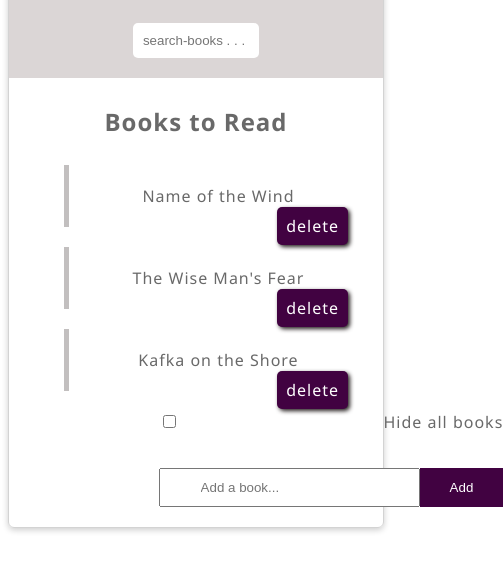
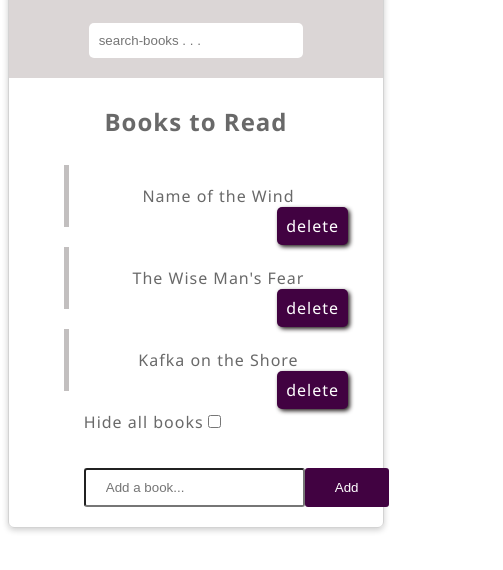
Before and after one commit to Gev2209/ToDoList, a plain HTML site: page index.html in a window 390 px wide. Shown: the part 132-702 px from the top of the page, 503 px wide, since content can reach past the window. Drawn offline with Linux system fonts and the light colour scheme.

Commit message:
change media

```diff
--- a/css/style.less
+++ b/css/style.less
@@ -37,6 +37,9 @@ body {
                     border: none;
                     margin-bottom: 10px;
                     border-radius: 5px;
+                    @media only screen and (max-width:600px) {
+                        width: 55%;
+                    }
                 }
             }
         }
@@ -58,6 +61,7 @@ body {
                 .name {
                     display: flex;
                     justify-content: center;
+
                 }
                 cursor: pointer;
                 &:hover {
@@ -83,11 +87,21 @@ body {
     #add_book {
         display: inline-block;
         margin-left: 40%;
+        @media only screen and (max-width:600px) {
+                margin-left: 20%;
+        }
         label {
             float: right;
+            @media only screen and (max-width:600px) {
+                    float: left;
+            }
         }
         #add_form_input {
             padding: 10px 40px;
+            border-radius: 3px;
+            @media only screen and (max-width:600px) {
+                padding: 10px 20px;
+            }
         }
         #text {
             display: flex;
@@ -99,6 +113,7 @@ body {
             background-color: rgb(65, 2, 65);
             border: none;
             transition: 0.5s;
+            border-radius: 3px;
             cursor: pointer;
             &:hover {
                background: rgb(24, 0, 24);
```
Also changed, not shown: css/style.css.
